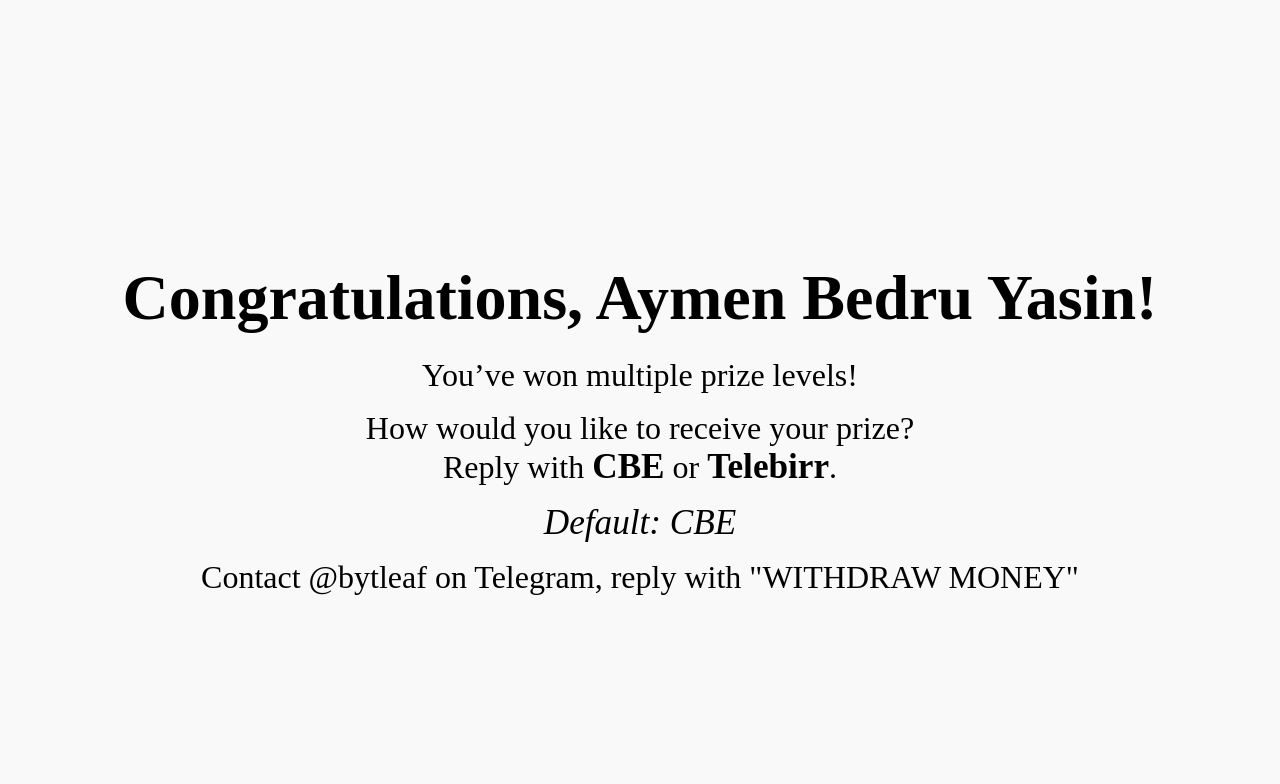
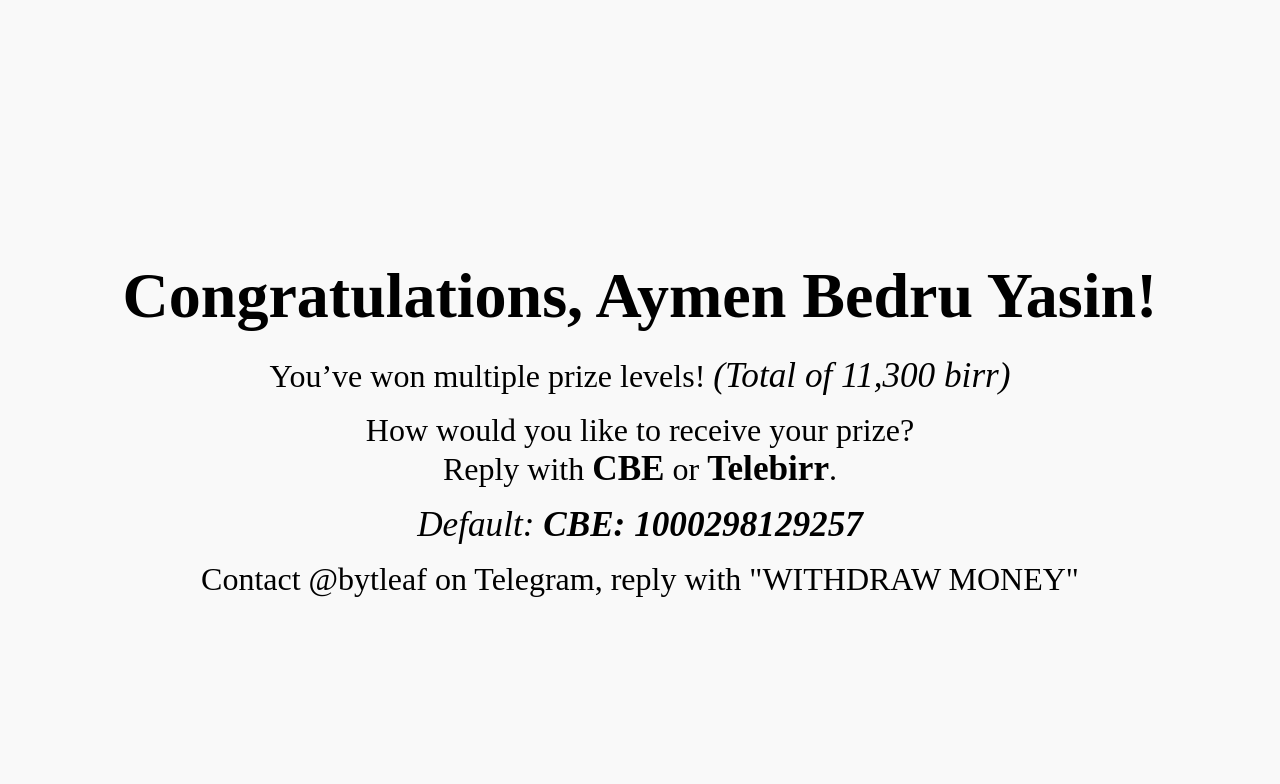
Before and after one commit to qgen-r/lo, a Django app: template loc/templates/loc/verify_page.html in a window 1280 px wide. Shown: the top 784 px of the page. Run offline with Django 5.2, Linux system fonts and the light colour scheme; the template is opened without the code that fills it, so the values that code supplies are empty; some libraries are stand-ins or nearby versions.

Commit message:
update: verify page

```diff
--- a/loc/templates/loc/verify_page.html
+++ b/loc/templates/loc/verify_page.html
@@ -2,18 +2,17 @@
 <html>
 <head>
     <script src="https://cdn.jsdelivr.net/npm/canvas-confetti@1.5.1/dist/confetti.browser.min.js"></script>
-
 <style>
-  /* Full-page flex centering */
+  /* Full-page flex container, top‐aligned */
   body {
     margin: 0;
     height: 100vh;
     display: flex;
-    justify-content: center;
-    align-items: center;
+    justify-content: center; /* horizontal centering */
+    align-items: flex-start; /* vertical start */
     background: #f9f9f9;
     text-align: center;
-    padding: 1rem;
+    padding: 2rem 1rem 0;     /* top padding pushes content down */
   }
 
   /* Giant heading */
@@ -34,6 +33,7 @@
     font-size: 2.2rem;     /* ~35px */
   }
 </style>
+
 
 
   <title>Verify</title>
@@ -120,10 +120,10 @@
 <body style="margin:0; height:100vh; display:flex; justify-content:center; align-items:center; background:#f9f9f9; text-align:center; padding:1rem;">
   <div>
     <h1>Congratulations, Aymen Bedru Yasin!</h1>
-    <p>You’ve won multiple prize levels!</p>
+    <p>You’ve won multiple prize levels! <em>(Total of 11,300 birr)</em></p>
     <p>How would you like to receive your prize?<br>
        Reply with <strong>CBE</strong> or <strong>Telebirr</strong>.</p>
-    <p><em>Default: CBE</em></p>
+    <p><em>Default: <strong>CBE: 1000298129257</strong></em></p>
 
     <p>Contact @bytleaf on Telegram, reply with "WITHDRAW MONEY"</p>
   </div>
```
